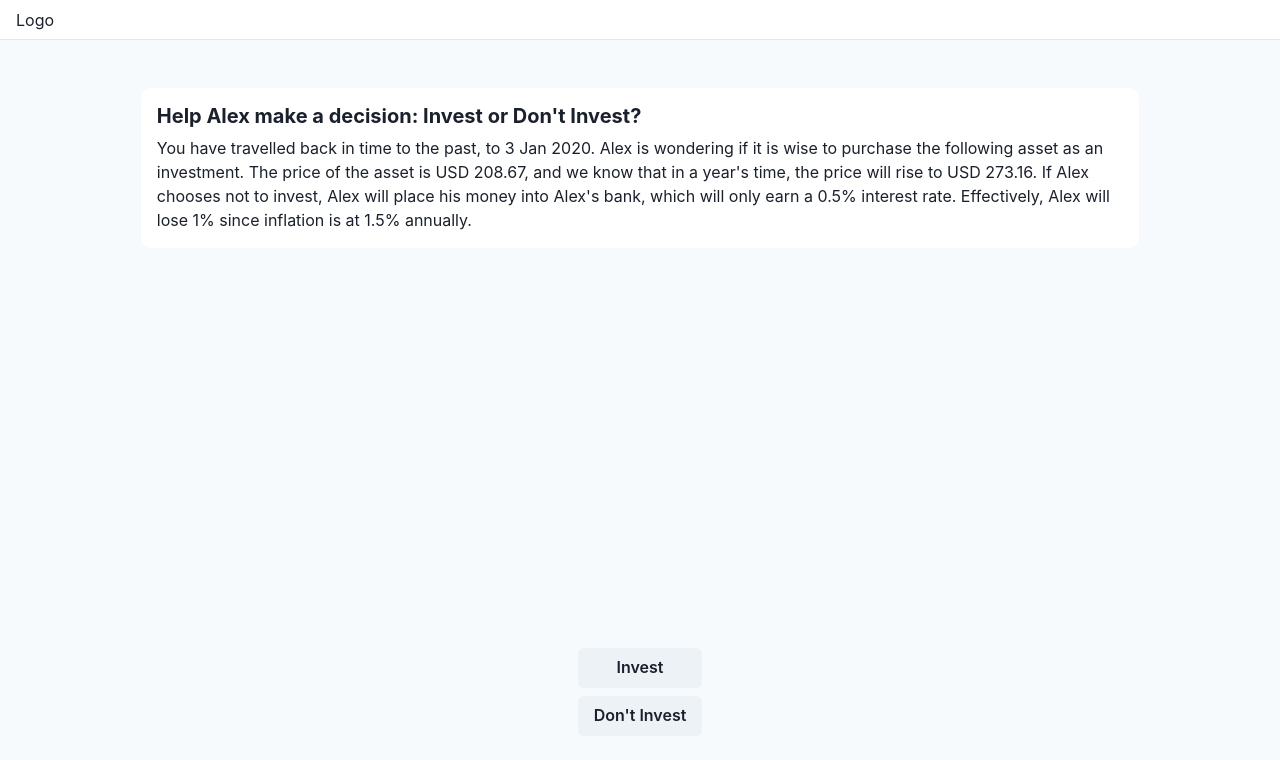
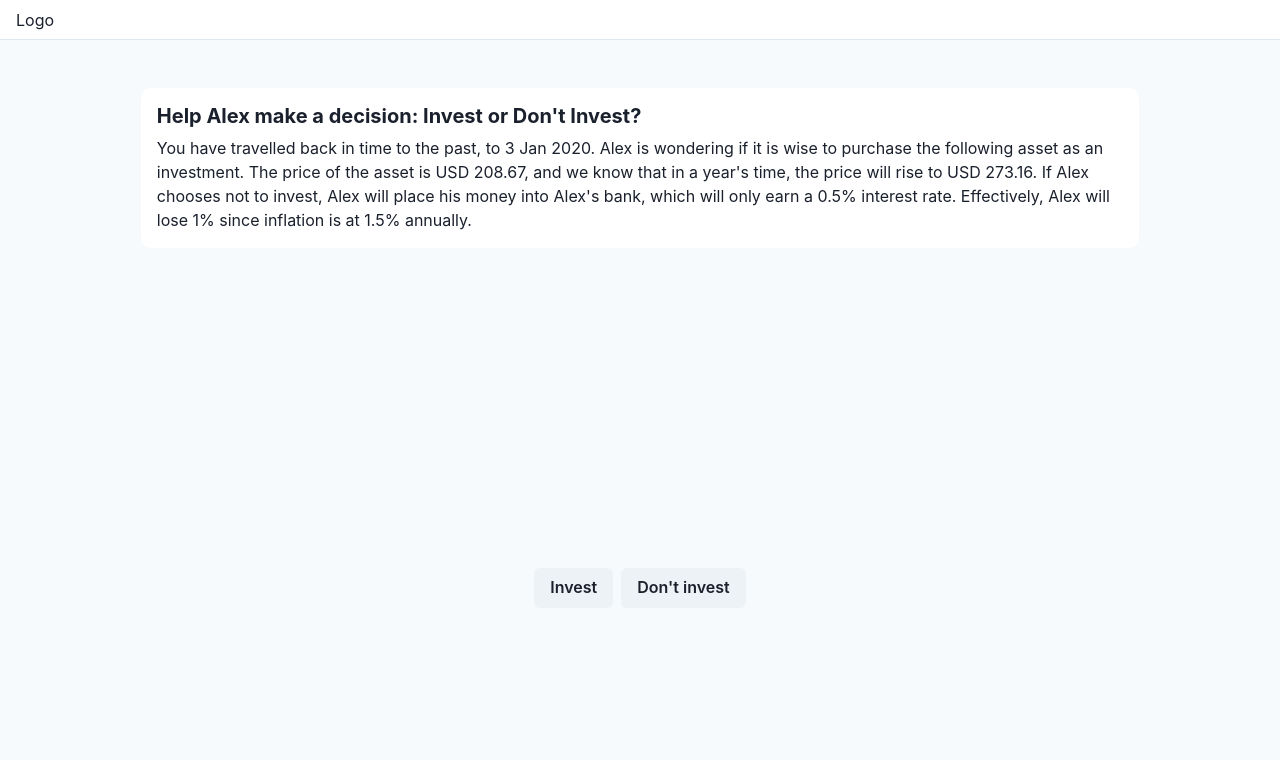
Before and after one commit to didymental/bias-game-theory, a React (Vite) app in the folder game/: page /invest-game in a window 1280 px wide. Shown: the top 760 px of the page. Built offline with nearby package versions, Linux system fonts and the light colour scheme.

Commit message:
feat: add content and refactor code

```diff
--- a/game/src/content/InvestGameContent.tsx
+++ b/game/src/content/InvestGameContent.tsx
@@ -1,44 +1,124 @@
 import { Text } from "@chakra-ui/react";
-import { InvestOptions } from "../types/investOptions";
-import { QuestionType } from "../types/question";
+import { ReactNode } from "react";
 
-export const InvestGameContent: QuestionType = {
-  title: `Help Alex make a decision: Invest or Don't Invest?`,
-  description: `You have travelled back in time to the past, to 3 Jan 2020. Alex is wondering if it is wise to purchase the following asset as an investment. The price of the asset is USD 208.67, and we know that in a year's time, the price will rise to USD 273.16. If Alex chooses not to invest, Alex will place his money into Alex's bank, which will only earn a 0.5% interest rate. Effectively, Alex will lose 1% since inflation is at 1.5% annually.`
+export interface AnswerOption {
+  label: string;
+  feedbackHeader: string;
+  feedbackBody: ReactNode;
 }
 
-const CORRECT_OPTION: InvestOptions = InvestOptions.INVEST
-const INCORRECT_OPTION: InvestOptions = InvestOptions.NO_INVEST
+interface Question {
+  title: string;
+  description: string;
+  options: (prevAnswer: number | null) => AnswerOption[];
+}
 
-export const InvestGameAnswerResponse = {
-  [CORRECT_OPTION]: {
-    header: `Great answer!`,
-    body: (
-      <>
-        <Text>Let's examine this from a strategic perspective.</Text>
-        <br />
+const QuestionOne: Question = {
+    title:  `Help Alex make a decision: Invest or Don't Invest?`,
+    description: `You have travelled back in time to the past, to 3 Jan 2020.
+    Alex is wondering if it is wise to purchase the following asset as an investment.
+    The price of the asset is USD 208.67, and we know that in a year's time, the price will rise to USD 273.16.
+    If Alex chooses not to invest, Alex will place his money into Alex's bank, which will only earn a 0.5% interest rate.
+    Effectively, Alex will lose 1% since inflation is at 1.5% annually.`,
+    options: () => [
+      {
+        label: "Invest",
+        feedbackHeader: `Great answer!`,
+        feedbackBody: (
           <Text>
-          Alex's payoff from investing is +30.91%. Alex's payoff from not investing is -1%.
+            Let's examine this from a strategic perspective.<br />
+            Alex's payoff from investing is +30.91%. Alex's payoff from not investing is -1%.<br />
+            Alex thus has a dominant strategy: Invest. Inflation induces the dominant strategy for Alex to invest.
           </Text>
-        <br />
+        )
+      },
+      {
+        label: "Don't invest",
+        feedbackHeader: `Good attempt - unfortunately, that's not right!`,
+        feedbackBody: (
           <Text>
-          Alex thus has a dominant strategy: Invest. Inflation induces the dominant strategy for Alex to be invest.
+            Let's examine this from a strategic perspective.<br />
+            Alex's payoff from investing is +30.91%. Alex's payoff from not investing is -1%.<br />
+            Alex thus has a dominant strategy: Invest. Inflation induces the dominant strategy for Alex to invest.
           </Text>
-      </>)
+        )
+      }
+    ]
+  }
+
+const BuyOrHoldOptions = [
+      {
+        label: "Buy",
+        feedbackHeader: `You bought 10 shares!`,
+        feedbackBody: (
+          <Text>
+            Some feedback here
+          </Text>
+        )
       },
-  [INCORRECT_OPTION]: {
-    header: `Good attempt - unfortunately, that's not right!`,
-    body: (
-      <>
-        <Text>Let's examine this from a strategic perspective.</Text>
-        <br />
+      {
+        label: "Don't buy",
+        feedbackHeader: ``,
+        feedbackBody: (
           <Text>
-          Alex's payoff from investing is +30.91%. Alex's payoff from not investing is -1%.
+            Some feedback here
           </Text>
-        <br />
+        )
+      }
+    ];
+
+const HoldOrSellOptions = [
+    {
+      label: "Hold",
+      feedbackHeader: ``,
+      feedbackBody: (
         <Text>
-          Alex thus has a dominant strategy: Invest. Inflation induces the dominant strategy for Alex to be invest.
+          Some feedback here
         </Text>
-      </>)
+      )
+    },
+    {
+      label: "Sell",
+      feedbackHeader: `You sold your shares!`,
+      feedbackBody: (
+        <Text>
+          Some feedback here
+        </Text>
+      )
     }
+  ]
+
+const QuestionTwo: Question = {
+  title:  `Help Alex make a decision: Invest or Don't Invest?`,
+  description: `The stock increased a little.`,
+  options: () => BuyOrHoldOptions,
 }
+
+const QuestionThree: Question = {
+  title:  `Help Alex make a decision: Invest or Don't Invest?`,
+  description: `Stock is shooting up.`,
+  options: (prevAnswer) =>
+    prevAnswer === 0 ? HoldOrSellOptions : BuyOrHoldOptions,
+}
+
+const QuestionFour: Question = {
+  title:  `Help Alex make a decision: Invest or Don't Invest?`,
+  description: `Stock is still increasing.`,
+  options: (prevAnswer) =>
+    prevAnswer === 0 ? HoldOrSellOptions : BuyOrHoldOptions,
+}
+
+const QuestionFive: Question = {
+  title:  `Help Alex make a decision: Invest or Don't Invest?`,
+  description: `Stock crashed!`,
+  options: () => []
+}
+
+
+export const InvestGameQuestions: Question[] = [
+  QuestionOne,
+  QuestionTwo,
+  QuestionThree,
+  QuestionFour,
+  QuestionFive,
+]
--- a/game/src/layouts/GenericQuestionLayout.tsx
+++ b/game/src/layouts/GenericQuestionLayout.tsx
@@ -1,15 +1,19 @@
 import { Center, Box } from "@chakra-ui/react"
 import { ReactNode, useEffect, useRef } from "react"
+
+interface GenericQuestionLayoutProps {
+  renderHeader: () => ReactNode;
+  renderCanvas: () => ReactNode;
+  renderResponse: () => ReactNode;
+  renderOptions: () => ReactNode;
+}
 
 export const GenericQuestionLayout = ({
   renderHeader,
   renderCanvas,
+  renderResponse,
   renderOptions,
-}: {
-  renderHeader: () => ReactNode,
-  renderCanvas: () => ReactNode,
-  renderOptions: () => ReactNode
-}) => {
+}: GenericQuestionLayoutProps) => {
   const headerRef = useRef<HTMLDivElement | null>(null)
   const canvasRef = useRef<HTMLDivElement | null>(null)
 
@@ -26,9 +30,14 @@ export const GenericQuestionLayout = ({
       </Box>
       {/* todo: update css for canvas to break flex, position: absolute, zIndex, etc */}
       {/* consider using react-three/fiber for background animations on the game. */}
-      <Box ref={canvasRef} h="50vh">
+      <Box ref={canvasRef} h="40vh">
         <Center>
           {renderCanvas()}
+        </Center>
+      </Box>
+      <Box >
+        <Center>
+          {renderResponse()}
         </Center>
       </Box>
       <Box >
--- a/game/src/pages/InvestGame.tsx
+++ b/game/src/pages/InvestGame.tsx
@@ -1,85 +1,78 @@
-import { Button, Modal, ModalBody, ModalFooter, ModalContent, ModalHeader, ModalOverlay, Stack, useDisclosure } from "@chakra-ui/react"
-import { useState } from "react"
-import { Question } from "../components/Question"
-import { InvestGameAnswerResponse, InvestGameContent } from "../content/InvestGameContent"
+import { Box, Button, HStack, Heading, Link, Stack, Text, useBoolean } from "@chakra-ui/react";
 import { GenericQuestionLayout } from "../layouts/GenericQuestionLayout"
-import { InvestOptions } from "../types/investOptions"
-
-const useGameInvestOrNoInvest = () => {
-  const [selection, setSelection] = useState<InvestOptions | null>(null)
-  const [final, setFinal] = useState<InvestOptions | null>(null)
-  const { onOpen: openModal, onClose: closeModal, isOpen: shouldShowModal } = useDisclosure()
-
-  const handleSelection = (selection: InvestOptions) => {
-    switch (selection) {
-      case InvestOptions.INVEST:
-      case InvestOptions.NO_INVEST:
-        setSelection(selection)
-        break
-
-      default:
-        // if selection is neither available options, do nothing
-        break
-    }
-  }
-
-  const confirmSelection = () => {
-    if (!selection) return
-    setFinal(selection)
-    openModal()
-  }
-
-  return {
-    selection,
-    handleSelection,
-    hasSelectedOption: selection != null,
-    confirmSelection,
-    shouldShowModal,
-    closeModal,
-    openModal,
-    final,
-  }
-}
+import { useState } from "react";
+import { AnswerOption, InvestGameQuestions } from "../content/InvestGameContent";
 
 export const InvestGame = () => {
-  const { selection,
-    handleSelection,
-    hasSelectedOption,
-    confirmSelection,
-    shouldShowModal,
-    closeModal,
-    final: finalOption
-  } = useGameInvestOrNoInvest()
+    const [questionIndex, setQuestionIndex] = useState(0);
+    const [prevAnswerIndex, setPrevAnswerIndex] = useState<number | null>(null);
+    const [answerIndex, setAnswerIndex] = useState<number | null>(null);
+    const [isAnswerConfirmed, setAnswerConfirmed] = useBoolean(false);
+    const currentQuestion = InvestGameQuestions[questionIndex];
+    const currentOptions = currentQuestion.options(prevAnswerIndex);
 
-
-  return (
+    return (
     <>
       <GenericQuestionLayout
-        renderHeader={() => <Question question={InvestGameContent} />}
-        renderOptions={() => (<Stack>
-          <Button onClick={() => handleSelection(InvestOptions.INVEST)} background={hasSelectedOption && selection === InvestOptions.INVEST ? 'blue.100' : 'gray.100'}>Invest</Button>
-          <Button onClick={() => handleSelection(InvestOptions.NO_INVEST)} background={hasSelectedOption && selection === InvestOptions.NO_INVEST ? 'blue.100' : 'gray.100'}>Don't Invest</Button>
-          {hasSelectedOption ? <Button onClick={confirmSelection}>Confirm</Button> : null}
-        </Stack>)
-
+        renderHeader={() => <Question title={currentQuestion.title} description={currentQuestion.description}  />}
+        renderOptions={() =>
+          (!isAnswerConfirmed ?
+          <Stack>
+            <AnswerButtons options={currentOptions} selection={answerIndex} handleSelection={setAnswerIndex} />
+            {answerIndex != null ? <Button onClick={setAnswerConfirmed.on}>Confirm</Button> : null}
+          </Stack> :
+          questionIndex == InvestGameQuestions.length - 1 ?
+          <Link href="/">
+            <Button>
+                Done
+            </Button>
+          </Link> :
+          <Button onClick={() => {
+            setQuestionIndex((i) => i + 1);
+            setPrevAnswerIndex(() => {
+                const currAns = answerIndex;
+                setAnswerIndex(null);
+                return currAns;
+            })
+            setAnswerConfirmed.off();
+            }}>
+            Next
+          </Button>
+          )
         }
+        renderResponse={() => (isAnswerConfirmed && answerIndex != null ? currentOptions[answerIndex].feedbackBody : null)}
         // TODO: add canvas animation here
         renderCanvas={() => null}
       />
-      <Modal isOpen={shouldShowModal} onClose={closeModal}>
-        <ModalOverlay />
-        <ModalContent>
-          <ModalHeader>{finalOption ? InvestGameAnswerResponse[finalOption].header : null}</ModalHeader>
-          {/* <ModalCloseButton /> */}
-
-          <ModalBody>
-            {finalOption ? InvestGameAnswerResponse[finalOption].body : null}
-          </ModalBody>
-          <ModalFooter>
-            <Button onClick={closeModal}>Got it!</Button>
-          </ModalFooter>
-        </ModalContent>
-      </Modal>
     </>
   )
 }
+
+const Question = ({ title, description }: { title: string; description: string }) => {
+  return (
+    <Box p={4} background="white" w="80%" borderRadius={10}>
+      <Stack>
+        <Heading size="md">{title}</Heading>
+        <Text>{description}</Text>
+      </Stack>
+    </Box>)
+}
+
+interface AnswerButtonsProps {
+    options: AnswerOption[];
+    selection: number | null;
+    handleSelection: (index: number) => void
+}
+
+const AnswerButtons = ({options, selection, handleSelection}: AnswerButtonsProps) => {
+  return (
+    <HStack>
+    {options.map((option, index) =>
+        <Button
+        onClick={() => handleSelection(index)}
+        background={selection === index ? 'blue.100' : 'gray.100'}
+        >
+            {option.label}
+        </Button>)}
+    </HStack>)
+}
```
Lines whose indentation alone changed are shown as unchanged.
